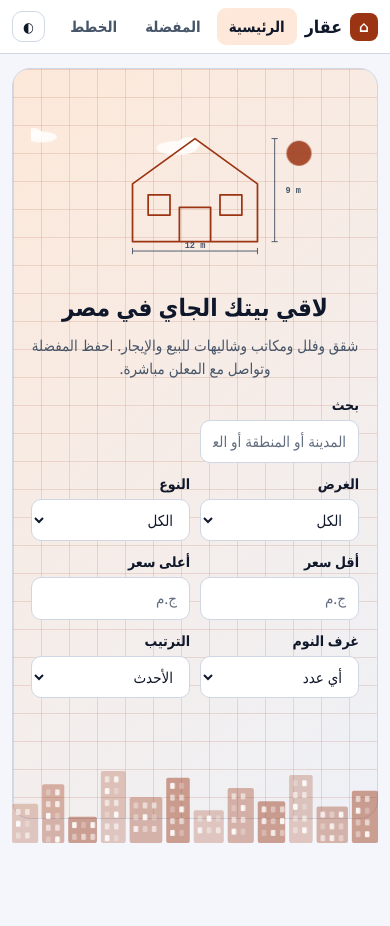
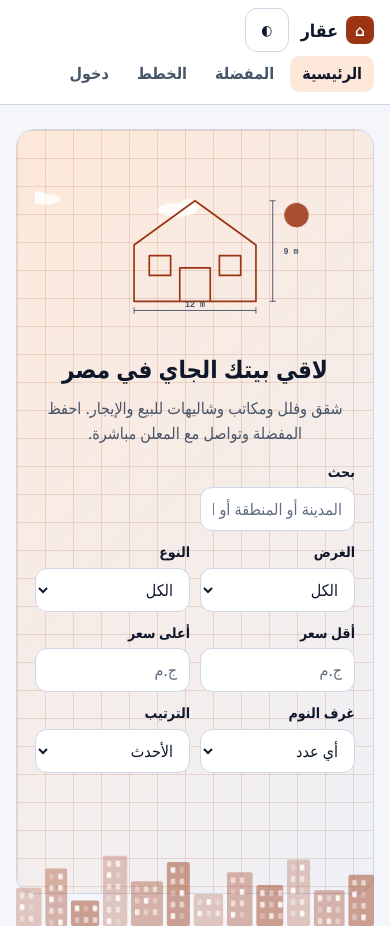
Before and after one commit to engMahmoudSalah/Real-State, a website with bundled scripts: page public/index.html in a window 390 px wide. Shown: the top 926 px of the page. Built offline with nearby package versions, Linux system fonts and the light colour scheme; files whose address does not match are found by name.

Commit message:
Design system v2: shared spacing/type/radius/control tokens, 44px touch targets, mobile nav row, stacked list rows, modal sheets

```diff
--- a/public/kit.css
+++ b/public/kit.css
@@ -42,3 +42,49 @@ table{width:100%;border-collapse:collapse}th,td{text-align:start;padding:9px 10p
 @media (prefers-reduced-motion:reduce){main>*{animation:none}}
 
 .hbadge{display:inline-block;flex:none;line-height:0}.emptyart{display:flex;justify-content:center;margin-bottom:8px}
+
+/* ===== Design system v2: shared tokens and component sizes ===== */
+:root{
+  --sp-1:4px;--sp-2:8px;--sp-3:12px;--sp-4:16px;--sp-5:24px;--sp-6:32px;--sp-7:48px;--sp-8:64px;
+  --fs-xs:.8rem;--fs-sm:.875rem;--fs-md:1rem;--fs-lg:1.25rem;--fs-xl:clamp(1.5rem,1.15rem + 1.4vw,2rem);--fs-2xl:clamp(1.9rem,1.3rem + 2.6vw,3rem);
+  --r-sm:8px;--r-md:12px;--r-lg:16px;--r:var(--r-md);
+  --ctl:44px;--ctl-sm:36px;--pad:var(--sp-5);--maxw:1200px;--lh:1.6;
+}
+@media(max-width:640px){:root{--pad:var(--sp-4)}}
+body{font-size:var(--fs-md);line-height:var(--lh);-webkit-tap-highlight-color:transparent}
+h1{font-size:var(--fs-xl)}h2{font-size:var(--fs-lg)}h3{font-size:1.0625rem}.small{font-size:var(--fs-sm)}
+main{max-width:var(--maxw);padding:var(--sp-5) var(--pad) calc(var(--sp-8) + env(safe-area-inset-bottom))}
+.topbar .in{max-width:var(--maxw);padding:var(--sp-2) var(--pad);gap:var(--sp-3);min-height:60px}
+.brand{min-height:var(--ctl);padding-block:var(--sp-1)}
+.nav a{min-height:var(--ctl-sm);display:inline-flex;align-items:center;padding:var(--sp-1) var(--sp-3)}
+.stack{gap:var(--sp-4)}.row{gap:var(--sp-3)}.grid{gap:var(--sp-4)}
+.card{padding:var(--sp-5);border-radius:var(--r-lg)}
+@media(max-width:640px){.card{padding:var(--sp-4)}}
+.btn{min-height:var(--ctl);padding:var(--sp-2) var(--sp-4);border-radius:var(--r-md);line-height:1.2}
+.btn.sm{min-height:var(--ctl-sm);padding:var(--sp-1) var(--sp-3);font-size:var(--fs-sm)}
+.topbar .btn.sm{min-width:var(--ctl-sm)}
+input,select,textarea{font-size:1rem;min-height:var(--ctl);padding:var(--sp-2) var(--sp-3);border-radius:var(--r-md)}
+label{margin-bottom:var(--sp-1)}
+.badge{font-size:var(--fs-xs);padding:2px var(--sp-2);min-height:22px}
+th,td{padding:var(--sp-3)}
+.modal{border-radius:var(--r-lg);padding:var(--sp-5)}
+@media(max-width:640px){
+  .modal-bg{padding:0;align-items:flex-end}
+  .modal{max-width:none;border-radius:var(--r-lg) var(--r-lg) 0 0;max-height:92vh;overflow:auto;padding:var(--sp-4) var(--sp-4) calc(var(--sp-5) + env(safe-area-inset-bottom))}
+  .toast{bottom:calc(var(--sp-4) + env(safe-area-inset-bottom))}
+  .topbar .btn.sm{min-height:var(--ctl);min-width:var(--ctl)}
+}
+@media(pointer:coarse){.btn.sm,.nav a,.seg button{min-height:var(--ctl)}.fico{width:var(--ctl);height:var(--ctl)}}
+.sitefoot{max-width:var(--maxw);padding:var(--sp-5) var(--pad);margin-top:var(--sp-6)}
+.sitefoot a:not(.fico){display:inline-flex;align-items:center;min-height:var(--ctl)}
+.fico{width:var(--ctl);height:var(--ctl);border-radius:var(--r-md)}
+.hero{padding:var(--sp-6) 0 var(--sp-3)}.empty{padding:var(--sp-6) var(--sp-3)}
+.auth{margin:5vh auto}
+.auth a:not(.btn),.card.auth a:not(.btn){display:inline-flex;align-items:center;min-height:var(--ctl);padding-inline:var(--sp-1)}
+@media(max-width:640px){
+  .topbar .in{flex-wrap:wrap;row-gap:var(--sp-1)}
+  .topbar .nav{order:3;flex:0 0 100%;margin-inline:calc(var(--sp-2) * -1);padding:0 var(--sp-2) var(--sp-1);scrollbar-width:none}
+  .topbar .nav::-webkit-scrollbar{display:none}
+  .topbar .grow{flex:1}
+}
+@media(max-width:640px){.topbar .nav{-webkit-mask-image:linear-gradient(to right,#000 90%,transparent);mask-image:linear-gradient(to right,#000 90%,transparent)}[dir=rtl] .topbar .nav{-webkit-mask-image:linear-gradient(to left,#000 90%,transparent);mask-image:linear-gradient(to left,#000 90%,transparent)}}
```
